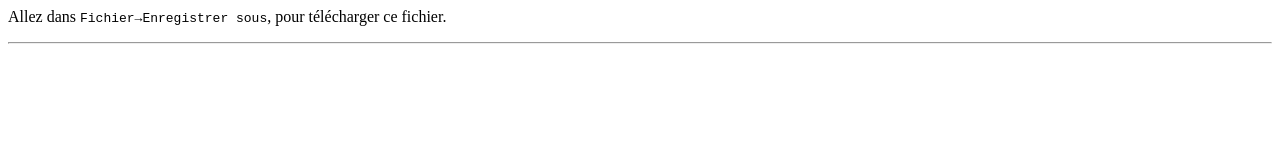
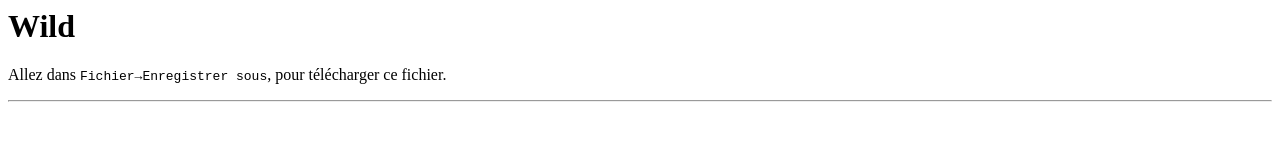
Before and after one commit to stephenparent/helloWorld, a plain HTML site: page index.html in a window 1280 px wide. Drawn offline with Linux system fonts and the light colour scheme.

Commit message:
Changed H1

```diff
--- a/index.html
+++ b/index.html
@@ -8,6 +8,7 @@
  </title>
 </head>
 <body>
+ <h1>Wild</h1>
 <p>
 Allez dans <code>Fichier&rarr;Enregistrer sous</code>, pour t&eacute;l&eacute;charger ce fichier.
 </p>
```
